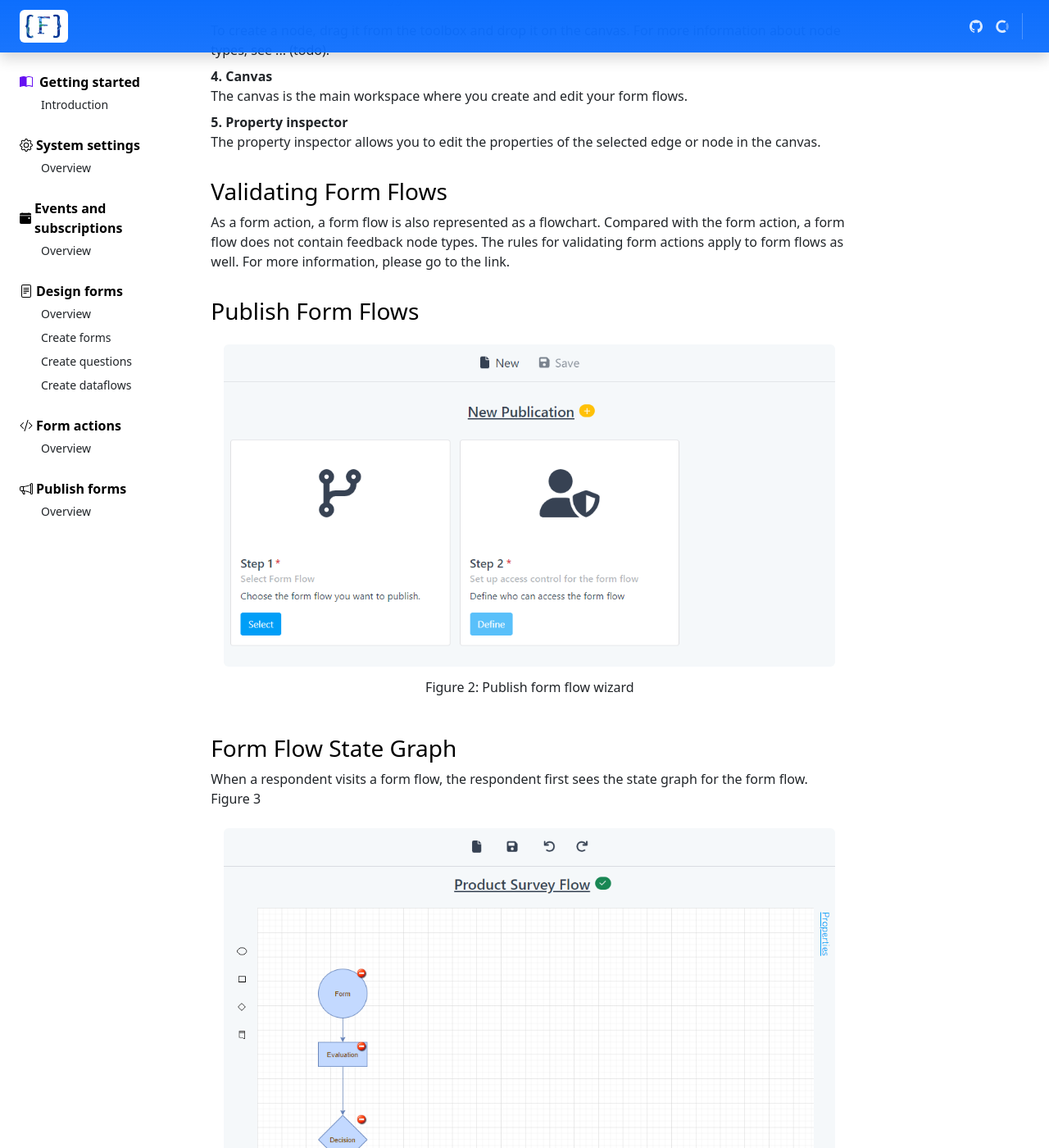
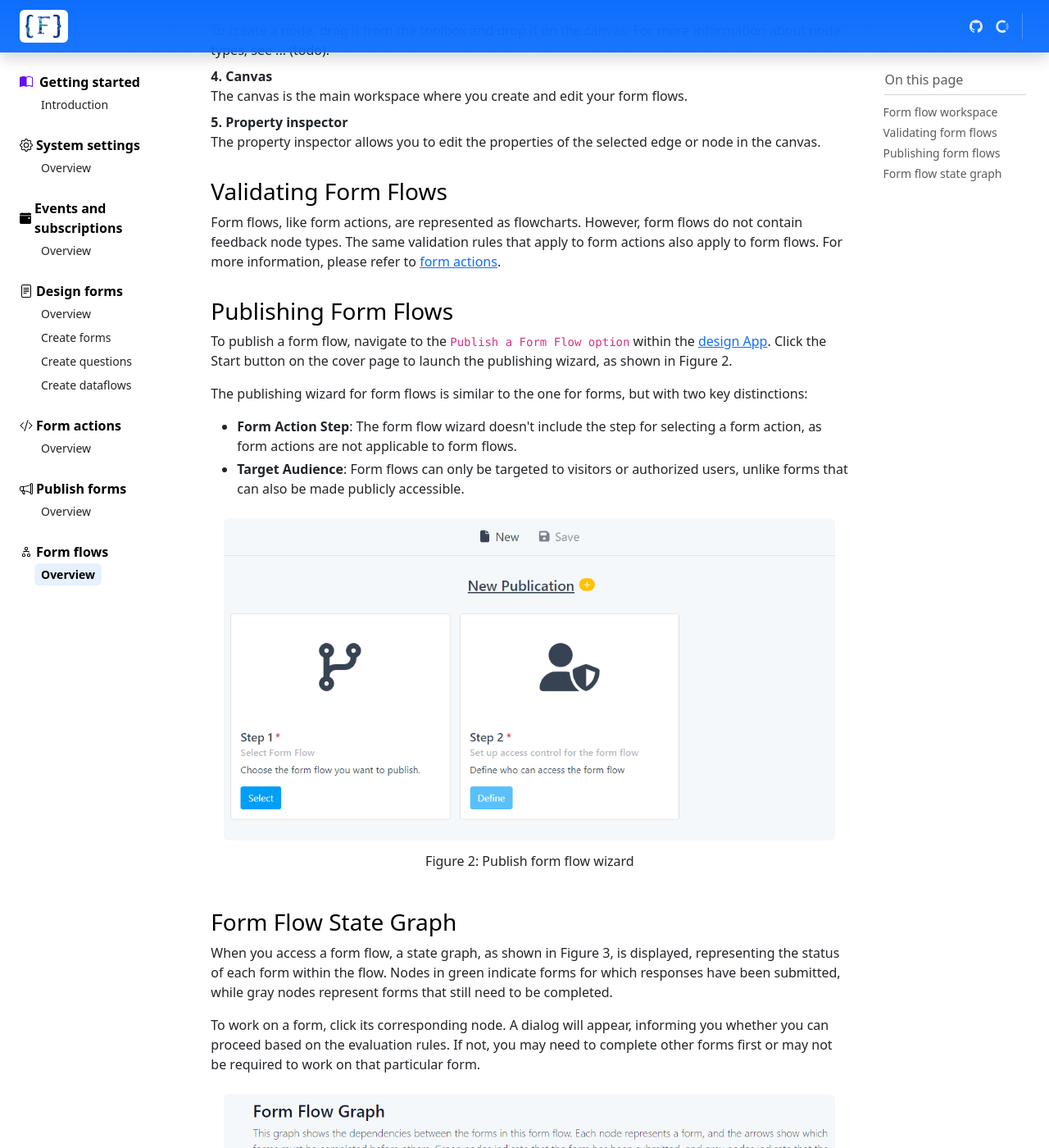
Before and after one commit to formlang/formlang-help, a Jekyll site: the page built from _pages/form-flows/overview.html, in a window 1280 px wide and 1400 px high, scrolled down 1880 px. Shown: the whole window at 82% size. Built offline with Jekyll 4.4.1, drawn with Linux system fonts in a browser that asks for light colours; comment, search, counter and statistics services are not loaded; some of the changed text lies outside the part shown.

```diff
--- a/_includes/common/sidebar.html
+++ b/_includes/common/sidebar.html
@@ -164,6 +164,27 @@
                         </ul>
                     </li>
 
+                    <!-- Form flows -->
+                    <li class="bd-links-group py-2">
+                        <strong class="bd-links-heading d-flex w-100 align-items-center fw-semibold">
+                            <svg xmlns="http://www.w3.org/2000/svg" width="16" height="16" fill="currentColor" class="bi bi-diagram-2 me-1" viewBox="0 0 16 16">
+                                <path fill-rule="evenodd" d="M6 3.5A1.5 1.5 0 0 1 7.5 2h1A1.5 1.5 0 0 1 10 3.5v1A1.5 1.5 0 0 1 8.5 6v1H11a.5.5 0 0 1 .5.5v1a.5.5 0 0 1-1 0V8h-5v.5a.5.5 0 0 1-1 0v-1A.5.5 0 0 1 5 7h2.5V6A1.5 1.5 0 0 1 6 4.5zM8.5 5a.5.5 0 0 0 .5-.5v-1a.5.5 0 0 0-.5-.5h-1a.5.5 0 0 0-.5.5v1a.5.5 0 0 0 .5.5zM3 11.5A1.5 1.5 0 0 1 4.5 10h1A1.5 1.5 0 0 1 7 11.5v1A1.5 1.5 0 0 1 5.5 14h-1A1.5 1.5 0 0 1 3 12.5zm1.5-.5a.5.5 0 0 0-.5.5v1a.5.5 0 0 0 .5.5h1a.5.5 0 0 0 .5-.5v-1a.5.5 0 0 0-.5-.5zm4.5.5a1.5 1.5 0 0 1 1.5-1.5h1a1.5 1.5 0 0 1 1.5 1.5v1a1.5 1.5 0 0 1-1.5 1.5h-1A1.5 1.5 0 0 1 9 12.5zm1.5-.5a.5.5 0 0 0-.5.5v1a.5.5 0 0 0 .5.5h1a.5.5 0 0 0 .5-.5v-1a.5.5 0 0 0-.5-.5z"/>
+                            </svg>
+                            Form flows
+                        </strong>
+                        <!--  Menus -->
+                        <ul class="list-unstyled fw-normal pb-2 small">
+                            <li>
+                                {% if page.url == "/form-flows/overview.html" %}
+                                {% assign $is_active = true %}
+                                {% else %}
+                                {% assign $is_active = false %}
+                                {% endif %}
+                                <a href="/form-flows/overview.html" class="bd-links-link d-inline-block rounded{% if $is_active %} active{% endif %}"{% if $is_active %} aria-current="page"{% endif %}>Overview</a>
+                            </li>
+                        </ul>
+                    </li>
+
                 </ul>
             </nav>
         </div>
--- a/_pages/form-flows/overview.html
+++ b/_pages/form-flows/overview.html
@@ -46,21 +46,53 @@
 
 </div>
 
+
+<div class="bd-toc mt-3 mb-5 my-lg-0 mb-lg-5 px-sm-1 text-body-secondary">
+    <button class="btn btn-link p-md-0 mb-2 mb-md-0 text-decoration-none bd-toc-toggle d-md-none" type="button" data-bs-toggle="collapse" data-bs-target="#tocContents" aria-expanded="false" aria-controls="tocContents">
+        On this page
+
+        <svg class="bi d-md-none ms-2" aria-hidden="true">
+            <use xlink:href="#chevron-expand"></use>
+        </svg>
+    </button>
+    <strong class="d-none d-md-block h6 my-2 ms-3">On this page</strong>
+    <hr class="d-none d-md-block my-2 ms-3">
+    <div class="collapse bd-toc-collapse" id="tocContents">
+        <nav id="TableOfContents">
+            <ul>
+                <li>
+                    <a href="#form-flow-workspace">Form flow workspace</a>
+                </li>
+                <li>
+                    <a href="#validating-form-flows">Validating form flows</a>
+                </li>
+                <li>
+                    <a href="#publish-form-flows">Publishing form flows</a>
+                </li>
+                <li>
+                    <a href="#form-flow-state-graph">Form flow state graph</a>
+                </li>
+            </ul>
+        </nav>
+    </div>
+</div>
+
 <div class="bd-content ps-lg-2">
 
     {% assign figure_counter = 0 %}
 
-    <h3>
+    <h3 id="form-flow-workspace">
         Form Flow Workspace
     </h3>
 
     {% assign figure_counter = figure_counter | plus: 1 %}
 
     <p>
-        The form flow workspace resembles the form action
-        workspace. In this workspace, you can easily drag and drop
-        forms to create the desired flow, define conditional branching
-        rules, and customize the overall user experience.
+        The form flow workspace provides a user-friendly interface for
+        designing and managing your form flows.  It closely resembles
+        the form action workspace, allowing you to drag and drop
+        forms, define conditional branching rules, and customize the
+        overall user experience.
     </p>
 
     <p>
@@ -77,7 +109,7 @@
             1. Toolbar
         </dt>
         <dd>
-            The toolbar at the top of the workspace has buttons for opening/creating a form flow, saving the form action, and redoing/undoing recent operations.
+            The toolbar at the top of the workspace has buttons for opening/creating a form flow, saving the form flows, and redoing/undoing recent operations.
         </dd>
         <dt>
             2. Form flow title
@@ -119,22 +151,38 @@
     </h3>
 
     <p>
-        As a form action, a form flow is also represented as a
-        flowchart. Compared with the form action, a form flow does not
-        contain feedback node types.  The rules for validating form
-        actions apply to form flows as well. For more information, please go to the link.
+        Form flows, like form actions, are represented as
+        flowcharts. However, form flows do not contain feedback node
+        types. The same validation rules that apply to form actions
+        also apply to form flows. For more information, please refer
+        to <a href="/form-actions/overview.html#validating-form-actions">form actions</a>.
     </p>
 
 
     <h3 id="publish-form-flows">
-        Publish Form Flows
+        Publishing Form Flows
     </h3>
 
     {% assign figure_counter = figure_counter | plus: 1 %}
 
     <p>
+        To publish a form flow, navigate to the <code>Publish a Form Flow
+        option</code> within the {{ site.designApp }}. Click the Start button
+        on the cover page to launch the publishing wizard,
+        as shown in Figure {{ figure_counter }}.
+    </p>
 
+    <p>
+        The publishing wizard for form flows is similar to the one for forms, but with two key distinctions:
     </p>
+    <ul>
+        <li>
+            <b>Form Action Step</b>: The form flow wizard doesn't include the step for selecting a form action, as form actions are not applicable to form flows.
+        </li>
+        <li>
+            <b>Target Audience</b>: Form flows can only be targeted to visitors or authorized users, unlike forms that can also be made publicly accessible.
+        </li>
+    </ul>
 
     <div class="px-lg-3 py-2" id="publish-form-flow-wizard-figure">
         <img src="/assets/img/form-flows/publish-form-flow-wizard.png" class="img-fluid rounded mx-auto d-block" alt="Publish form flow wizard">
@@ -149,13 +197,23 @@
     {% assign figure_counter = figure_counter | plus: 1 %}
 
     <p>
-        When a respondent visits a form flow, the respondent first sees the state graph for the form flow.
-        Figure {{ figure_counter }}
+        When you access a form flow, a state graph, as shown in Figure
+        {{ figure_counter }}, is displayed, representing the status of
+        each form within the flow. Nodes in green indicate forms for
+        which responses have been submitted, while gray nodes
+        represent forms that still need to be completed.
     </p>
 
-    <div class="px-lg-3 py-2" id="form-acion-workspace-figure">
-        <img src="/assets/img/form-flows/form-flow-workspace.png" class="img-fluid rounded mx-auto d-block" alt="Form flow workspace">
-        <h6 class="text-center mt-3">Figure {{ figure_counter }}: Form flow workspace</h6>
+    <p>
+        To work on a form, click its corresponding node. A dialog will
+        appear, informing you whether you can proceed based on the
+        evaluation rules. If not, you may need to complete other forms
+        first or may not be required to work on that particular form.
+    </p>
+
+    <div class="px-lg-3 py-2" id="form-flow-state-graph-figure">
+        <img src="/assets/img/form-flows/form-flow-state-graph.png" class="img-fluid rounded mx-auto d-block" alt="Form flow state graph">
+        <h6 class="text-center mt-3">Figure {{ figure_counter }}: Form flow state graph</h6>
     </div>
 
 
```
